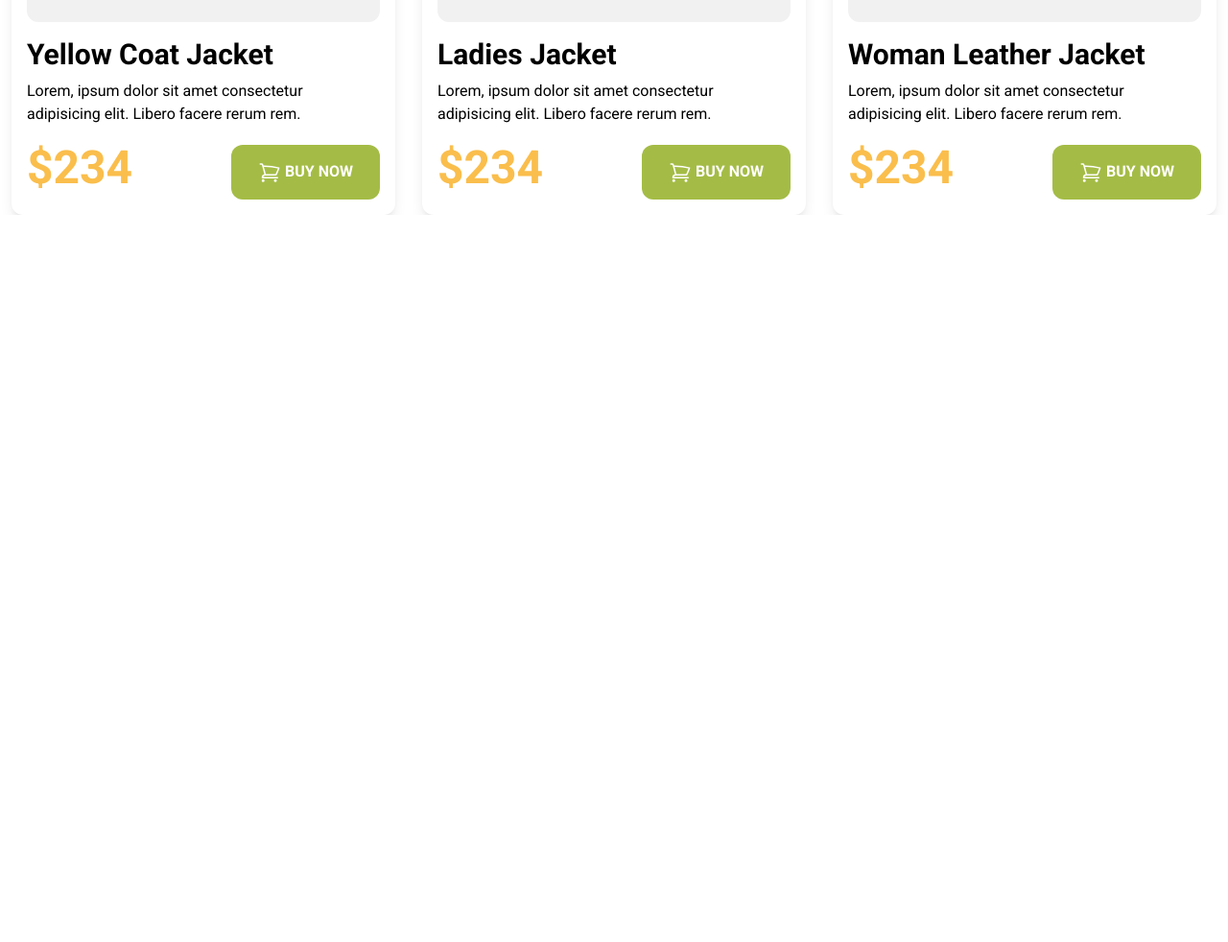
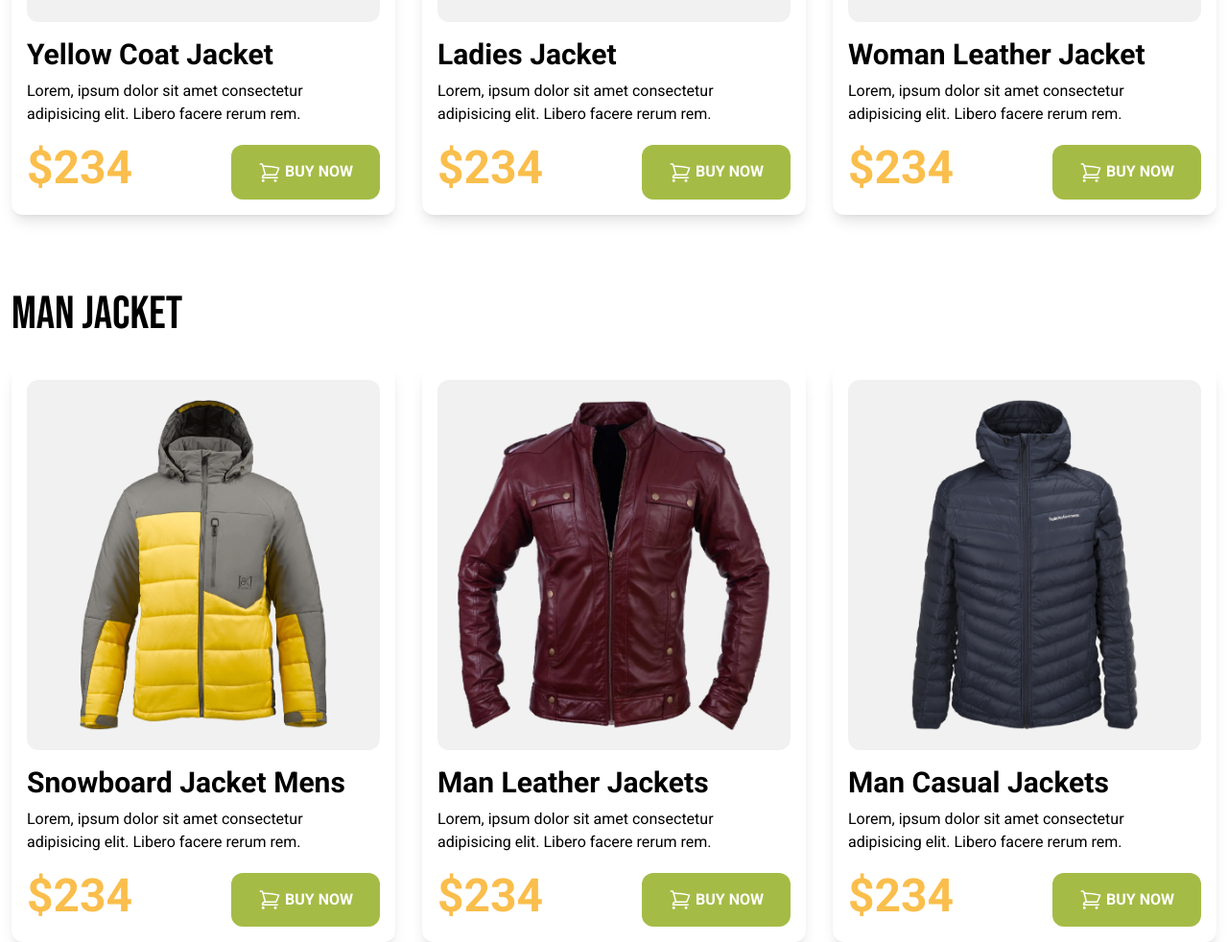
Before and after one commit to mdshahriurahmed/penguin-zone, a plain HTML site: page index.html in a window 1280 px wide. Shown: the part 1229-2211 px from the top of the page at 96% size. Before the commit the page ends 1453 px from the top, so only its background shows below. Drawn offline with nearby package versions, Linux system fonts and the light colour scheme.

Commit message:
man jacket aded

```diff
--- a/index.html
+++ b/index.html
@@ -97,12 +97,82 @@
                             buy now</button>
                     </div>
                 </div>
-                <!-- jacket 1 -->
+                <!-- jacket 3 -->
                 <div class="p-4 rounded-xl shadow-lg">
                     <div class="p-5 bg-card_c rounded-xl mb-4">
                         <img src="./images/jacket-3.png" alt="">
                     </div>
                     <h3 class="text-xl sm:text-3xl common-font font-semibold mb-2">Woman Leather Jacket</h3>
+                    <p class="common-font mb-5">Lorem, ipsum dolor sit amet consectetur adipisicing elit. Libero facere
+                        rerum
+                        rem.</p>
+                    <div class="flex justify-between">
+                        <h2 class="text-5xl common-font font-bold text-price_color">$234</h2>
+                        <button
+                            class="uppercase common-font bg-[#A4BC46] sm:py-4 sm:px-7 px-4 py-2 text-white font-semibold rounded-xl text-center">
+                            <svg xmlns="http://www.w3.org/2000/svg" fill="none" viewBox="0 0 24 24" stroke-width="1.5"
+                                stroke="currentColor" class="w-6 h-6 inline">
+                                <path stroke-linecap="round" stroke-linejoin="round"
+                                    d="M2.25 3h1.386c.51 0 .955.343 1.087.835l.383 1.437M7.5 14.25a3 3 0 00-3 3h15.75m-12.75-3h11.218c1.121-2.3 2.1-4.684 2.924-7.138a60.114 60.114 0 00-16.536-1.84M7.5 14.25L5.106 5.272M6 20.25a.75.75 0 11-1.5 0 .75.75 0 011.5 0zm12.75 0a.75.75 0 11-1.5 0 .75.75 0 011.5 0z" />
+                            </svg>
+                            buy now</button>
+                    </div>
+                </div>
+
+            </div>
+        </section>
+        <!-- man jacket -->
+        <section class="container mx-auto px-3 mt-20">
+            <h2 class="text-3xl sm:text-5xl title-font mb-7">Man Jacket</h2>
+            <div class="grid lg:grid-cols-3 md:grid-cols-2 grid-cols-1 gap-7">
+                <!-- jacket 1 -->
+                <div class="p-4 rounded-xl shadow-lg">
+                    <div class="p-5 bg-card_c rounded-xl mb-4">
+                        <img src="./images/jacket-4.png" alt="">
+                    </div>
+                    <h3 class="text-xl sm:text-3xl common-font font-semibold mb-2">Snowboard Jacket Mens</h3>
+                    <p class="common-font mb-5">Lorem, ipsum dolor sit amet consectetur adipisicing elit. Libero facere
+                        rerum
+                        rem.</p>
+                    <div class="flex justify-between">
+                        <h2 class="text-5xl common-font font-bold text-price_color">$234</h2>
+                        <button
+                            class="uppercase common-font bg-[#A4BC46] sm:py-4 sm:px-7 px-4 py-2 text-white font-semibold rounded-xl text-center">
+                            <svg xmlns="http://www.w3.org/2000/svg" fill="none" viewBox="0 0 24 24" stroke-width="1.5"
+                                stroke="currentColor" class="w-6 h-6 inline">
+                                <path stroke-linecap="round" stroke-linejoin="round"
+                                    d="M2.25 3h1.386c.51 0 .955.343 1.087.835l.383 1.437M7.5 14.25a3 3 0 00-3 3h15.75m-12.75-3h11.218c1.121-2.3 2.1-4.684 2.924-7.138a60.114 60.114 0 00-16.536-1.84M7.5 14.25L5.106 5.272M6 20.25a.75.75 0 11-1.5 0 .75.75 0 011.5 0zm12.75 0a.75.75 0 11-1.5 0 .75.75 0 011.5 0z" />
+                            </svg>
+                            buy now</button>
+                    </div>
+                </div>
+                <!-- jacket 2 -->
+                <div class="p-4 rounded-xl shadow-lg">
+                    <div class="p-5 bg-card_c rounded-xl mb-4">
+                        <img src="./images/jacket-5.png" alt="">
+                    </div>
+                    <h3 class="text-xl sm:text-3xl common-font font-semibold mb-2">Man Leather Jackets</h3>
+                    <p class="common-font mb-5">Lorem, ipsum dolor sit amet consectetur adipisicing elit. Libero facere
+                        rerum
+                        rem.</p>
+                    <div class="flex justify-between">
+                        <h2 class="text-5xl common-font font-bold text-price_color">$234</h2>
+                        <button
+                            class="uppercase common-font bg-[#A4BC46] sm:py-4 sm:px-7 px-4 py-2 text-white font-semibold rounded-xl text-center">
+                            <svg xmlns="http://www.w3.org/2000/svg" fill="none" viewBox="0 0 24 24" stroke-width="1.5"
+                                stroke="currentColor" class="w-6 h-6 inline">
+                                <path stroke-linecap="round" stroke-linejoin="round"
+                                    d="M2.25 3h1.386c.51 0 .955.343 1.087.835l.383 1.437M7.5 14.25a3 3 0 00-3 3h15.75m-12.75-3h11.218c1.121-2.3 2.1-4.684 2.924-7.138a60.114 60.114 0 00-16.536-1.84M7.5 14.25L5.106 5.272M6 20.25a.75.75 0 11-1.5 0 .75.75 0 011.5 0zm12.75 0a.75.75 0 11-1.5 0 .75.75 0 011.5 0z" />
+                            </svg>
+                            buy now</button>
+                    </div>
+                </div>
+                <!-- jacket 3 -->
+                <div class="p-4 rounded-xl shadow-lg">
+                    <div class="p-5 bg-card_c rounded-xl mb-4">
+                        <img src="./images/jacket-6.png" alt="">
+                    </div>
+                    <h3 class="text-xl sm:text-3xl common-font font-semibold mb-2">Man Casual Jackets</h3>
                     <p class="common-font mb-5">Lorem, ipsum dolor sit amet consectetur adipisicing elit. Libero facere
                         rerum
                         rem.</p>
```
